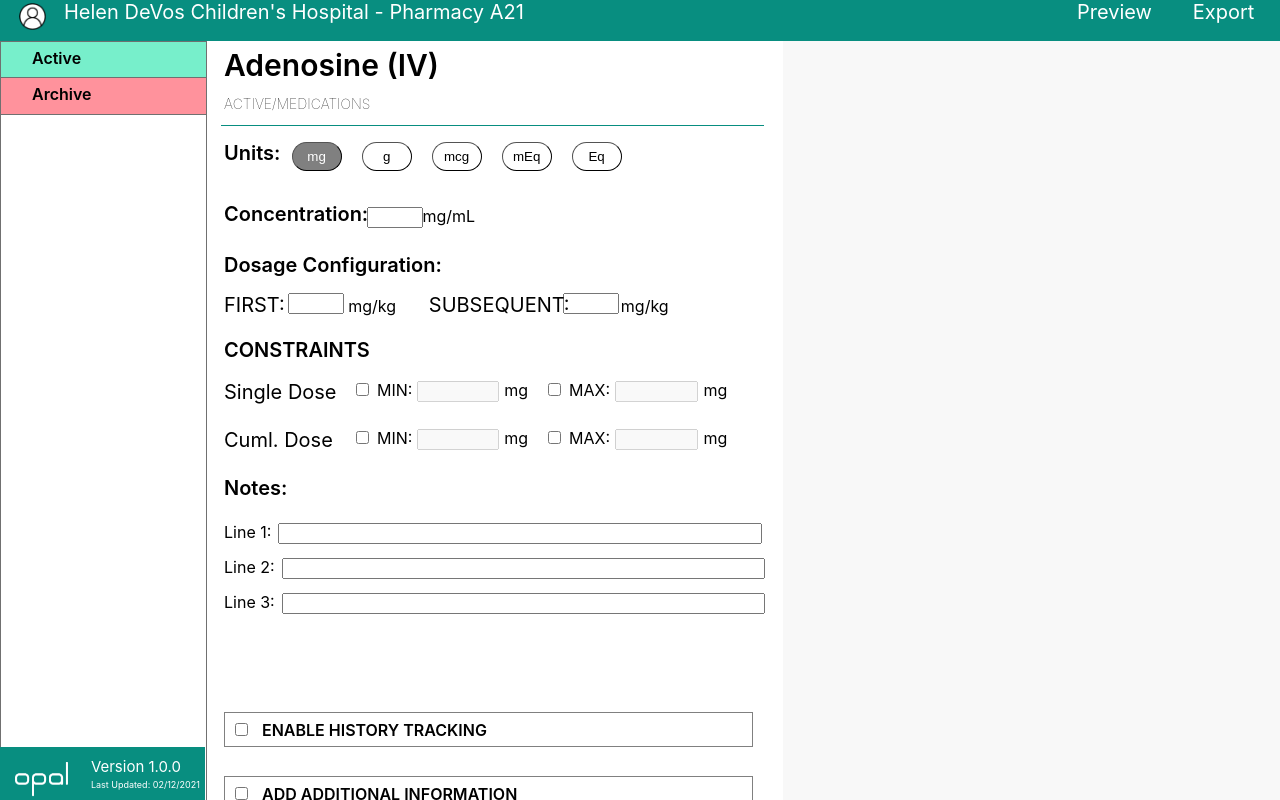
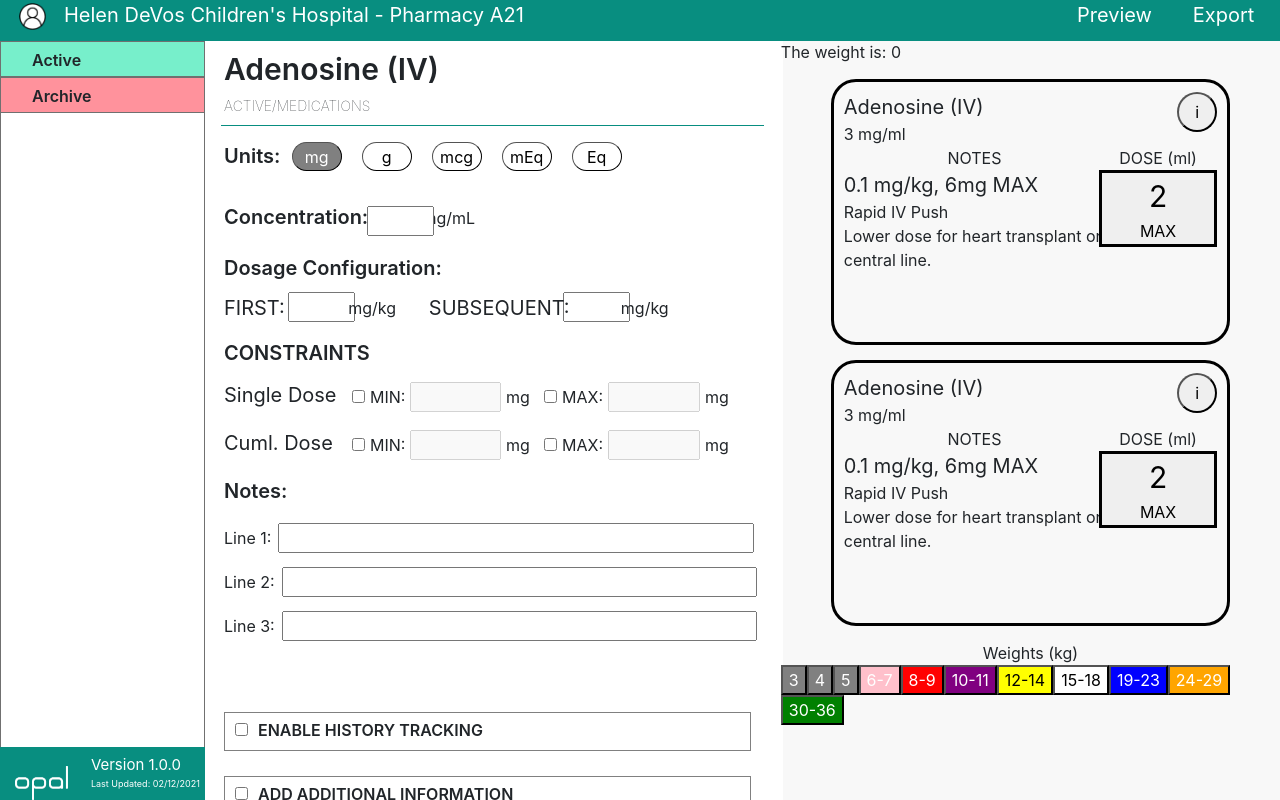
Before and after one commit to Opal-Medical-Technologies/iCart-Electron-Desktop-App, a React (Create React App) app: page / in a window 1280 px wide. Built offline with nearby package versions, Linux system fonts and the light colour scheme.

Commit message:
Preview pane: (1) Added modularity to weight buttons, (2) Completed hard-coded version of first preview box

```diff
--- a/src/App.js
+++ b/src/App.js
@@ -2,6 +2,7 @@
 import {TopBar} from './TopBar'
 import {SideBar} from './SideBar'
 import MiddleBar from './MiddleBar'
+import PreviewPane from './preview'
 
 function App() {
   return (
@@ -9,6 +10,7 @@
       <TopBar />
       <SideBar />
       <MiddleBar />
+      <PreviewPane />
     </div>
   );
 }
--- a/src/preview.css
+++ b/src/preview.css
@@ -7,80 +7,55 @@
 }
 
 .PreviewBox {
+    position: relative;
     margin: auto;
     margin-top: 3%;
     width: 80%;
-    height: 20%;
+    height: 35%;
     border-radius: 25px;
     border: 3px solid black;
-    text-align: center;
-    padding: 100px;
-
+    /* text-align: center; */
+    padding: 10px;
 }
 
 
 .PreviewText {
     text-align: center;
-    margin-bottom: 3%;
+    margin-top: 3%;
 }
 
 .WeightButtons {
     margin: auto;
     width: fit-content;
-    background: orange;
     bottom: 0;
 }
 
-.w3 {
-    background: grey;
-    color: white;
-
+.Heading {
+    display: inline-block;
 }
 
-.w4 {
-    background: grey;
-    color: white;
+.MedName {
+    font-size: 20px;
 }
 
-.w5 {
-    background: grey;
-    color: white;
+
+.InfoButton {
+    position: absolute;
+    display: inline-block;
+    right: 10px;
+    width:40px;
+    height:40px;
+    border-radius:30px;
 }
 
-.w6-7 {
-    background: pink;
-    color: white;
+.NotesBlock {
+    display: inline-block;
+    width: 70%;
 }
 
-.w8-9 {
-    background: red;
-    color: white;
+.AdministerButtonBlock {
+    position: absolute;
+    display: inline-block;
+    width: 30%;
+    right: 10px;
 }
-
-.w10-11 {
-    background: purple;
-    color: white;
-}
-
-.w12-14 {
-    background: yellow;
-}
-
-.w15-18 {
-    background: white;
-}
-
-.w19-23 {
-    background: blue;
-    color: white;
-}
-
-.w24-29 {
-    background: orange;
-    color: white;
-}
-
-.w30-36 {
-    background: green;
-    color: white;
-}
--- a/src/preview.js
+++ b/src/preview.js
@@ -4,60 +4,114 @@
 import styled from 'styled-components';
 
 class PreviewPane extends React.Component{
+
+    constructor(props) {
+        super(props);
+        this.state = {
+            weight: 0,
+        }
+    }
+
+    weightButtonClick(weight) {
+        this.setState({
+            weight: weight,
+        })
+    }
+
+    renderWeightButton(text, textColor, backgroundColor, weight) {
+        return (
+            <button
+                style={{
+                    "background": backgroundColor,
+                    "color": textColor
+                }}
+                onClick={() => this.weightButtonClick(weight)}>
+                {text}
+            </button>
+        );
+    }
+
+
     render() {
-
         return (<div className="PreviewPane">
-            <div className="PreviewText" style={{"margin-top": "3%"}}>
-                Front
+            {"The weight is: "}
+            {this.state.weight}
+            <div className="PreviewBox">
+                <div>
+                    <div className="Heading">
+                        <div className="MedName">
+                            {"Adenosine (IV)"}
+                        </div>
+                        <div className="Concentration">
+                            {"3 mg/ml"}
+                        </div>
+                    </div>
+                    <button className="InfoButton">i</button>
+                </div>
+                <div>
+                    <div className="NotesBlock">
+                        <div style={{"text-align": "center"}}>NOTES</div>
+                        <div style={{"font-size": "20px"}}>0.1 mg/kg, 6mg MAX</div>
+                        <div>
+                            Rapid IV Push <br/>
+                            Lower dose for heart transplant or central line.
+                        </div>
+                    </div>
+                    <div className="AdministerButtonBlock">
+                        <div style={{"text-align": "center"}}>DOSE (ml)</div>
+                        <button className="AdministerButton" style={{"width": "100%", "border": "3px solid black"}}>
+                            <div style={{"font-size": "30px", "text-align": "center"}}>2</div>
+                            <div style={{"text-align": "center"}}>MAX</div>
+                        </button>
+                    </div>
+                </div>
             </div>
             <div className="PreviewBox">
-                Preview Box 1
-            </div>
-
-            <div className="PreviewText">
-                Back
-            </div>
-            <div className="PreviewBox">
-                Preview Box 2
+                <div>
+                    <div className="Heading">
+                        <div className="MedName">
+                            {"Adenosine (IV)"}
+                        </div>
+                        <div className="Concentration">
+                            {"3 mg/ml"}
+                        </div>
+                    </div>
+                    <button className="InfoButton">i</button>
+                </div>
+                <div>
+                    <div className="NotesBlock">
+                        <div style={{"text-align": "center"}}>NOTES</div>
+                        <div style={{"font-size": "20px"}}>0.1 mg/kg, 6mg MAX</div>
+                        <div>
+                            Rapid IV Push <br/>
+                            Lower dose for heart transplant or central line.
+                        </div>
+                    </div>
+                    <div className="AdministerButtonBlock">
+                        <div style={{"text-align": "center"}}>DOSE (ml)</div>
+                        <button className="AdministerButton" style={{"width": "100%", "border": "3px solid black"}}>
+                            <div style={{"font-size": "30px", "text-align": "center"}}>2</div>
+                            <div style={{"text-align": "center"}}>MAX</div>
+                        </button>
+                    </div>
+                </div>
             </div>
 
             <div className="PreviewText">
                 Weights (kg)
             </div>
             <div className="WeightButtons">
-                <button className='w3'>
-                    3
-                </button>
-                <button className='w4'>
-                    4
-                </button>
-                <button className='w5'>
-                    5
-                </button>
-                <button className='w6-7'>
-                    6-7
-                </button>
-                <button className='w8-9'>
-                    8-9
-                </button>
-                <button className='w10-11'>
-                    10-11
-                </button>
-                <button className='w12-14'>
-                    12-14
-                </button>
-                <button className='w15-18'>
-                    15-18
-                </button>
-                <button className='w19-23'>
-                    19-23
-                </button>
-                <button className='w24-29'>
-                    24-29
-                </button>
-                <button className='w30-36'>
-                    30-36
-                </button>
+                {this.renderWeightButton("3", "white", "grey", 3)}
+                {this.renderWeightButton("4", "white", "grey", 4)}
+                {this.renderWeightButton("5", "white", "grey", 5)}
+                {this.renderWeightButton("6-7", "white", "pink", 6.5)}
+                {this.renderWeightButton("8-9", "white", "red", 8.5)}
+                {this.renderWeightButton("10-11", "white", "purple", 10.5)}
+                {this.renderWeightButton("12-14", "black", "yellow", 13)}
+                {this.renderWeightButton("15-18", "black", "white", 16.5)}
+                {this.renderWeightButton("19-23", "white", "blue", 21)}
+                {this.renderWeightButton("24-29", "white", "orange", 26.5)}
+                {this.renderWeightButton("30-36", "white", "green", 33)}
             </div>
         </div>);
     }
```
